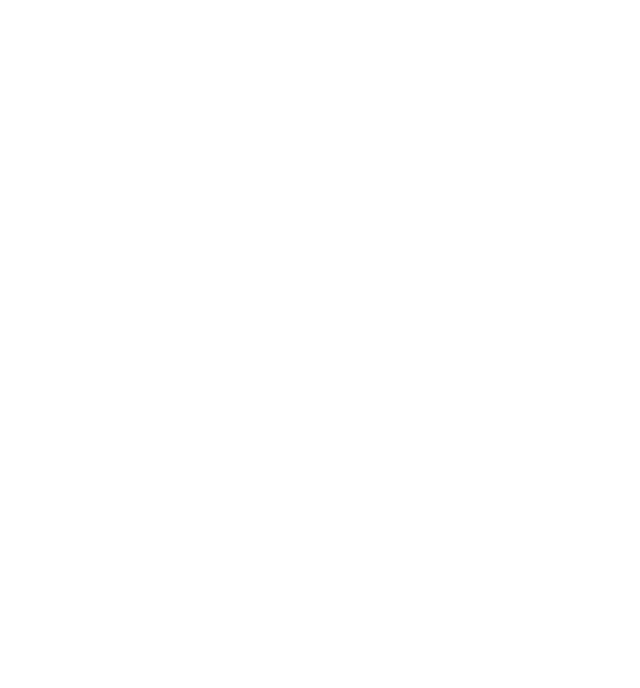
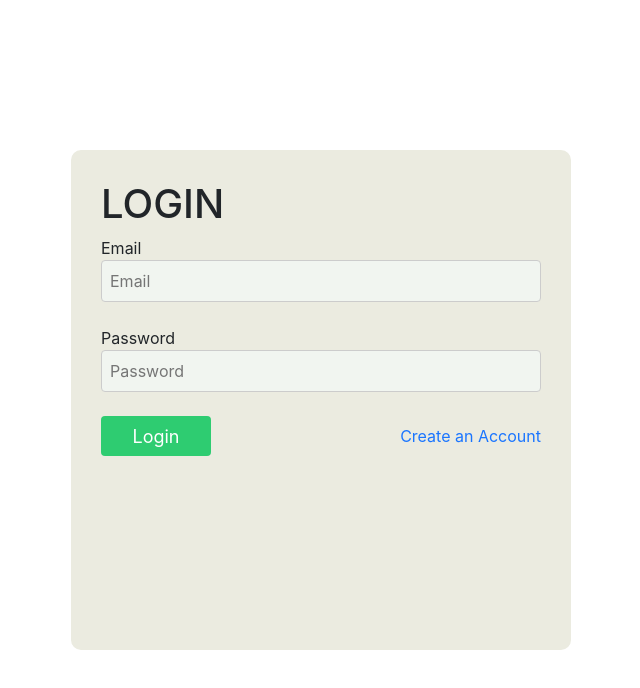
Before and after one commit to iosumit/chat-frontend-system, a React (Create React App) app: page /login in a window 1280 px wide. Before the commit this address had no page. Shown: the top 688 px of the page, without its empty margins (319-959 px from the left). Built offline with nearby package versions, Linux system fonts and the light colour scheme.

Commit message:
login ui

```diff
--- a/src/App.js
+++ b/src/App.js
@@ -1,6 +1,7 @@
 import { BrowserRouter, Routes, Route } from "react-router-dom";
 import HomePage from "./modules/App/Pages/HomePage/HomePage";
 import ChatPage from "./modules/App/Pages/ChatPage/ChatPage";
+import LoginPage from "./modules/App/Pages/LoginPage/LoginPage";
 import { Provider } from 'react-redux'
 import store from './store'
 function App() {
@@ -10,6 +11,7 @@
         <Routes>
           <Route path="/" element={<HomePage />} />
           <Route exact path="/chat" element={<ChatPage />} />
+          <Route exact path="/login" element={<LoginPage />} />
         </Routes>
       </BrowserRouter>
     </Provider>
--- a/src/modules/App/Pages/HomePage/HomePage.js
+++ b/src/modules/App/Pages/HomePage/HomePage.js
@@ -5,7 +5,7 @@
   return (
     <center>
       <div>HomePage</div>
-      <Link className='btn btn-outline-primary' to="/chat">Go to Chat</Link>
+      <Link className='btn btn-outline-primary' to="/login">Go to Chat</Link>
     </center>
   )
 }
--- /dev/null
+++ b/src/modules/App/Pages/LoginPage/LoginPage.js
@@ -0,0 +1,22 @@
+import React from 'react'
+import Card from '../../../Components/Card/Card'
+import TextInput from '../../../Components/InputComponent/InputComponent'
+import Button from '../../../Components/ButtonComponent/ButtonComponent'
+import './login.css'
+const LoginPage = () => {
+  return (
+    <div className='login-body'>
+      <Card bgColor='#ebebe0' width={500} height={500} borderRadius={10} padding={30}>
+        <h1>LOGIN</h1>
+        <TextInput tittle="Email" placeholder="Email"/>
+        <TextInput tittle="Password" placeholder="Password"/>
+       <div className='btn-body'>
+       <Button size="lg" variant="success" onClick={()=>alert('login')}>Login</Button>
+       <span className='span-tag'>Create an Account</span>
+       </div>
+      </Card>
+    </div>
+  )
+}
+
+export default LoginPage
--- /dev/null
+++ b/src/modules/App/Pages/LoginPage/login.css
@@ -0,0 +1,19 @@
+.btn-body{
+    display: flex;
+    align-items: center;
+    justify-content: space-between;
+}
+.login-body{
+    display: flex;
+    flex-direction: column;
+    align-items: center;
+    justify-content: center;
+    height: 100vh;
+}
+.span-tag{
+     color:  #1a75ff;
+     cursor: pointer;
+}
+.span-tag:hover{
+    color: #99c2ff
+}
--- /dev/null
+++ b/src/modules/Components/ButtonComponent/ButtonComponent.js
@@ -0,0 +1,36 @@
+import { useState } from "react";
+
+function Button(props) {
+  const [size] = useState(props.size);
+  const [variant] = useState(props.variant);
+
+  const buttonStyle = {
+    border: 'none',
+    borderRadius: '4px',
+    fontSize: '8px',
+    color: '#fff',
+    backgroundColor: '#54a0ff',
+    cursor: 'pointer',
+    width:'25%'
+  };
+
+  if (props.size === 'lg') {
+    buttonStyle.height = "40px";
+    buttonStyle.fontSize = "18px";
+  }else if (props.size === 'sm') {
+    buttonStyle.height = "16px";
+    buttonStyle.fontSize = "10px";
+  }
+
+  if (props?.variant === "warning") buttonStyle.backgroundColor = "#ff0000"
+  if (props?.variant === "success") buttonStyle.backgroundColor = "#2ecc71"
+
+
+  return (
+    <button type={props.type} onClick={props?.onClick} style={buttonStyle}>
+      {props.children}
+    </button>
+  );
+}
+
+export default Button;
--- a/src/modules/Components/Card/Card.js
+++ b/src/modules/Components/Card/Card.js
@@ -4,20 +4,21 @@
   return <div {...props}>{children}</div>
 }
 
-export default function Card({children}) {
+export default function Card({children,bgColor,borderRadius,width,height,padding}) {
   return (
     <Box
       style={{
-       width:'100%',
-       backgroundColor:"#fff",
-       height:"100vh",
-       overflow:'hidden',
-       padding:10,
-       borderRadius:8,
-       position:'relative'
+       width:width?width:"100%",
+       backgroundColor:bgColor?bgColor:'#fff',
+       height:height?height:"100vh",
+       padding:padding?padding:"10",
+       borderRadius:borderRadius?borderRadius:"none",
+      // display:'flex',
+      // flexDirection:'column',
+      // justifyContent:"center"
       }}
     >
-      {children}
+      {children?children:<h1>Card</h1>}
     </Box>
   )
 }
--- a/src/modules/Components/InputComponent/InputComponent.js
+++ b/src/modules/Components/InputComponent/InputComponent.js
@@ -14,7 +14,7 @@
 function TextInput(props) {
   const [inputType] = useState(props.type);
   const [inputValue, setInputValue] = useState('');
-
+console.log(props.tittle)
   function handleChange(event) {
     const newValue = event.target.value
     setInputValue(newValue);
@@ -23,7 +23,7 @@
 
   return (
     <>
-      {props.tittle ? <span>{props.title} &nbsp; </span>:null}
+      {props.tittle ? <span >{props.tittle} &nbsp; </span>:null}
       <input
         type={inputType}
         value={inputValue}
```
